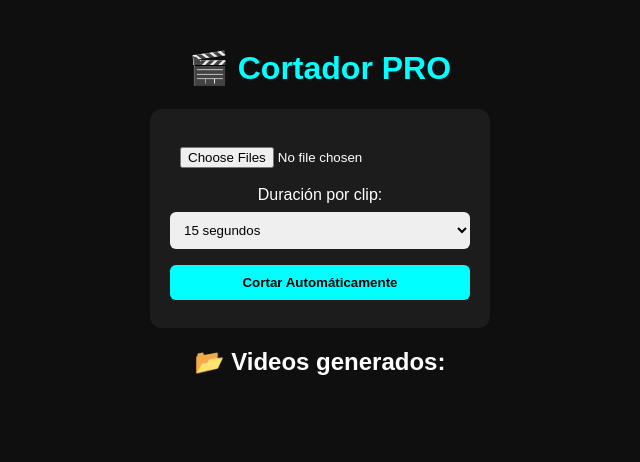
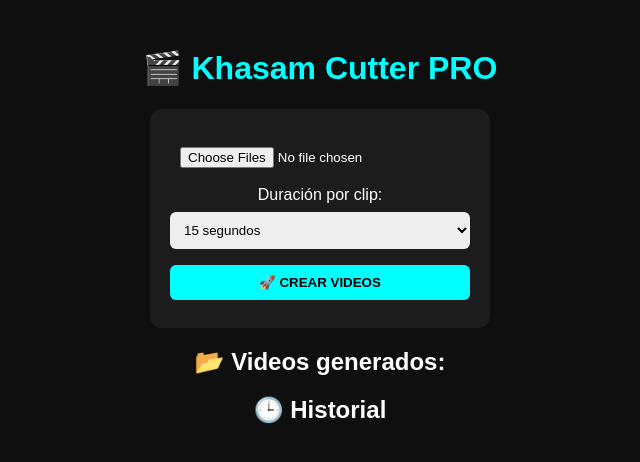
Before and after one commit to KekoOfficial/X, a Flask app: template templates/index.html in a window 1280 px wide. Shown: the top 462 px of the page, without its empty margins (320-960 px from the left). Run offline with Flask 3, Linux system fonts and the light colour scheme; the template is opened without the code that fills it, so the values that code supplies are empty; parts of the project's set-up code (start-up, migrations or seed data) failed here and were passed over.

Commit message:
Actualizar index.html

```diff
--- a/templates/index.html
+++ b/templates/index.html
@@ -7,7 +7,7 @@
 </head>
 <body>
 
-<h1>🎬 Cortador PRO</h1>
+<h1>🎬 Khasam Cutter PRO</h1>
 
 <form method="post" enctype="multipart/form-data">
     <input type="file" name="files" multiple required>
@@ -19,16 +19,24 @@
         <option value="60">60 segundos</option>
     </select>
 
-    <button type="submit">Cortar Automáticamente</button>
+    <button type="submit">🚀 CREAR VIDEOS</button>
 </form>
 
 <h2>📂 Videos generados:</h2>
-
 <ul>
 {% for video in videos %}
 <li><a href="/download/{{video}}">{{video}}</a></li>
 {% endfor %}
 </ul>
 
+<h2>🕒 Historial</h2>
+<ul>
+{% for item in historial %}
+<li>
+🎥 {{item.video}} | ⏱ {{item.duracion}}s | 🎬 {{item.clips}} clips | 📅 {{item.fecha}}
+</li>
+{% endfor %}
+</ul>
+
 </body>
 </html>
```
